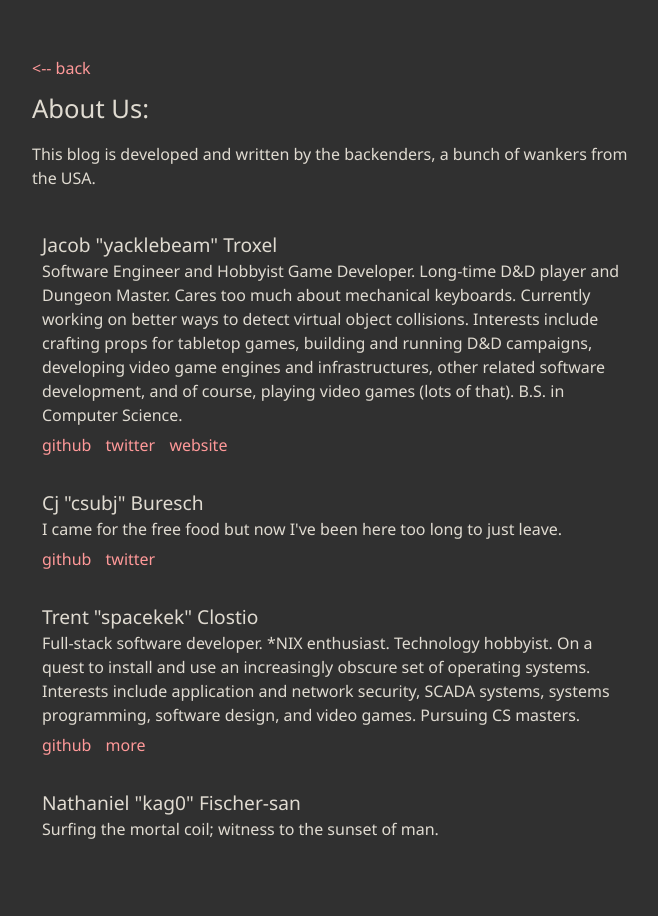
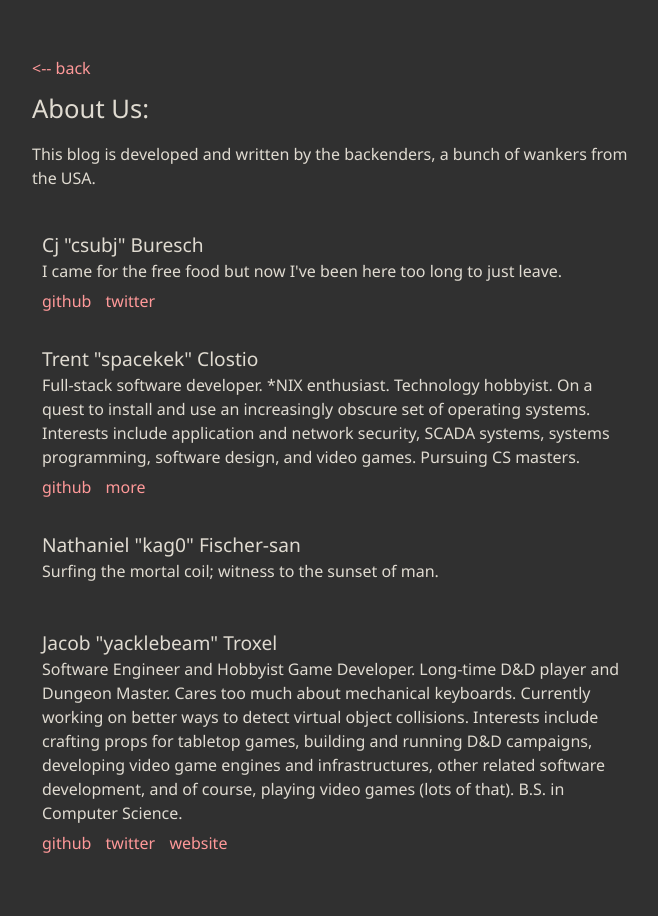
Before and after one commit to blackdoor/blog, a Jekyll site: the page built from about/index.md, in a window 1280 px wide. Shown: the whole page, without its empty margins (308-966 px from the left). Built offline with Jekyll 4.4.1, drawn with Linux system fonts in a browser that asks for light colours; part of the change alters nothing that is shown.

```diff
--- a/_data/backenders.yml
+++ b/_data/backenders.yml
@@ -1,13 +1,3 @@
-- name: Jacob "yacklebeam" Troxel
-  bio : Software Engineer and Hobbyist Game Developer. Long-time D&D player and Dungeon Master.  Cares too much about mechanical keyboards.  Currently working on better ways to detect virtual object collisions.  Interests include crafting props for tabletop games, building and running D&D campaigns, developing video game engines and infrastructures, other related software development, and of course, playing video games (lots of that).  B.S. in Computer Science.
-  websites:
-    - name: github
-      url : https://github.com/yacklebeam?tab=repositories
-    - name: twitter
-      url : https://twitter.com/yacklebeam
-    - name: website
-      url: https://yacklebeam.github.io
-
 - name: Cj "csubj" Buresch
   bio : I came for the free food but now I've been here too long to just leave.
   websites:
@@ -29,3 +19,13 @@
 
 - name: Nathaniel "kag0" Fischer-san
   bio : Surfing the mortal coil; witness to the sunset of man.
+
+- name: Jacob "yacklebeam" Troxel
+  bio : Software Engineer and Hobbyist Game Developer. Long-time D&D player and Dungeon Master.  Cares too much about mechanical keyboards.  Currently working on better ways to detect virtual object collisions.  Interests include crafting props for tabletop games, building and running D&D campaigns, developing video game engines and infrastructures, other related software development, and of course, playing video games (lots of that).  B.S. in Computer Science.
+  websites:
+    - name: github
+      url : https://github.com/yacklebeam?tab=repositories
+    - name: twitter
+      url : https://twitter.com/yacklebeam
+    - name: website
+      url: https://yacklebeam.github.io
```
